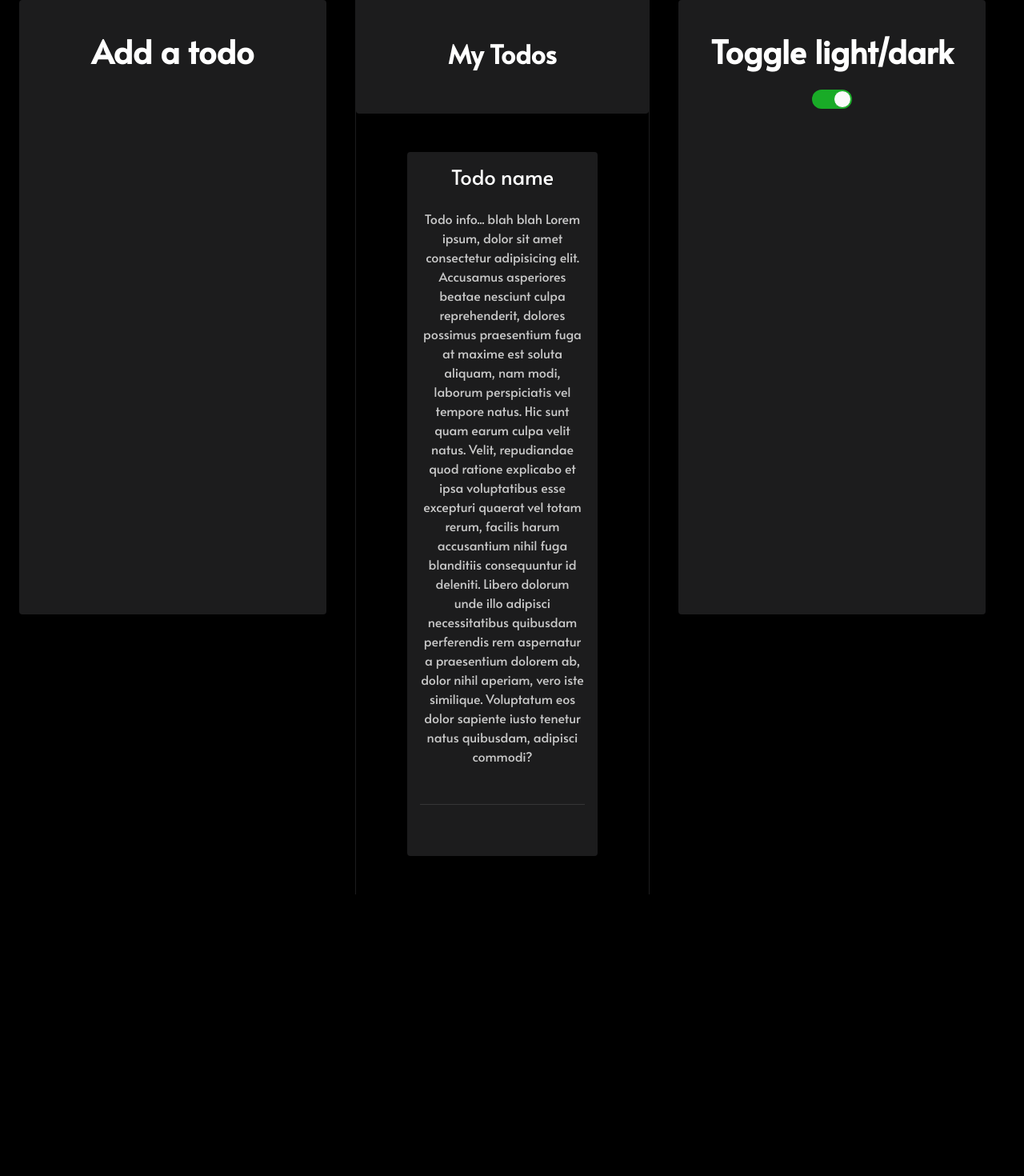
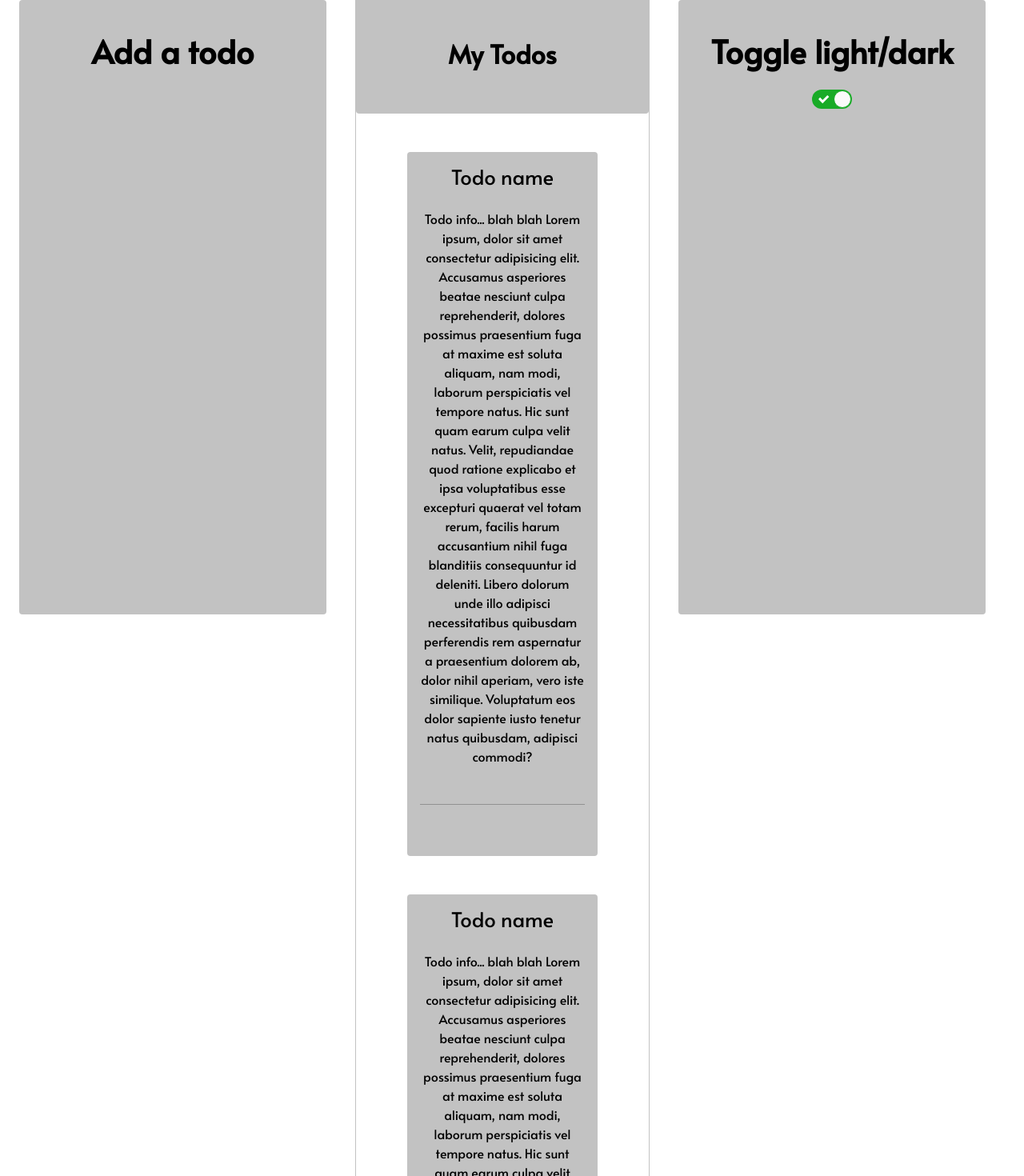
Before and after one commit to NinjaInShade/todo, a React (Create React App) app in the folder client/: page / in a window 1280 px wide. Shown: the top 1470 px of the page at 80% size. Before the commit the page ends 1118 px from the top, so only its background shows below. Built offline with nearby package versions, Linux system fonts and the light colour scheme.

Commit message:
Added light/dark mode toggle + functionality

```diff
--- a/client/public/index.html
+++ b/client/public/index.html
@@ -6,15 +6,10 @@
     <meta name="viewport" content="width=device-width, initial-scale=1" />
     <meta name="description" content="Todo list application with dark/light mode toggle!" />
     <title>Todo App!</title>
-    <link
-      rel="stylesheet"
-      href="https://stackpath.bootstrapcdn.com/bootstrap/5.0.0-alpha1/css/bootstrap.min.css"
-      integrity="sha384-r4NyP46KrjDleawBgD5tp8Y7UzmLA05oM1iAEQ17CSuDqnUK2+k9luXQOfXJCJ4I"
-      crossorigin="anonymous"
-    />
+    <link rel="stylesheet" href="https://stackpath.bootstrapcdn.com/bootstrap/5.0.0-alpha1/css/bootstrap.min.css" integrity="sha384-r4NyP46KrjDleawBgD5tp8Y7UzmLA05oM1iAEQ17CSuDqnUK2+k9luXQOfXJCJ4I" crossorigin="anonymous" />
   </head>
   <link href="https://fonts.googleapis.com/css2?family=Alata&display=swap" rel="stylesheet" />
-  <body style="background-color: #000000;">
+  <body>
     <noscript>You need to enable JavaScript to run this app.</noscript>
     <div id="root"></div>
     <!--
@@ -27,15 +22,7 @@
       To begin the development, run `npm start` or `yarn start`.
       To create a production bundle, use `npm run build` or `yarn build`.
     -->
-    <script
-      src="https://cdn.jsdelivr.net/npm/popper.js@1.16.0/dist/umd/popper.min.js"
-      integrity="sha384-Q6E9RHvbIyZFJoft+2mJbHaEWldlvI9IOYy5n3zV9zzTtmI3UksdQRVvoxMfooAo"
-      crossorigin="anonymous"
-    ></script>
-    <script
-      src="https://stackpath.bootstrapcdn.com/bootstrap/5.0.0-alpha1/js/bootstrap.min.js"
-      integrity="sha384-oesi62hOLfzrys4LxRF63OJCXdXDipiYWBnvTl9Y9/TRlw5xlKIEHpNyvvDShgf/"
-      crossorigin="anonymous"
-    ></script>
+    <script src="https://cdn.jsdelivr.net/npm/popper.js@1.16.0/dist/umd/popper.min.js" integrity="sha384-Q6E9RHvbIyZFJoft+2mJbHaEWldlvI9IOYy5n3zV9zzTtmI3UksdQRVvoxMfooAo" crossorigin="anonymous"></script>
+    <script src="https://stackpath.bootstrapcdn.com/bootstrap/5.0.0-alpha1/js/bootstrap.min.js" integrity="sha384-oesi62hOLfzrys4LxRF63OJCXdXDipiYWBnvTl9Y9/TRlw5xlKIEHpNyvvDShgf/" crossorigin="anonymous"></script>
   </body>
 </html>
--- a/client/src/App.js
+++ b/client/src/App.js
@@ -1,13 +1,13 @@
-import React from "react";
+import React, { useState } from "react";
 import "./App.css";
 
 import Home from "./pages/Home";
 
 const lightTheme = {
-  light: "#FFFFFF",
+  light: "#000000",
   mid: "#89898D",
-  dark: "#F2F2F7",
-  darkest: "#000000",
+  dark: "#c9c9c9",
+  darkest: "#c2c2c2",
   contrast: "#3B82F7",
 };
 
@@ -20,9 +20,25 @@ const darkTheme = {
 };
 
 function App() {
+  // true = dark || false = light
+  const [theme, setTheme] = useState(false);
+
+  function changeHandler() {
+    const bg = document.body;
+    if (theme) {
+      bg.classList.remove("dark");
+      bg.classList.add("light");
+    }
+    if (!theme) {
+      bg.classList.remove("light");
+      bg.classList.add("dark");
+    }
+    setTheme(!theme);
+  }
+
   return (
     <React.Fragment>
-      <Home dark={darkTheme} light={lightTheme} />
+      <Home dark={darkTheme} light={lightTheme} theme={theme} changeHandler={changeHandler} />
     </React.Fragment>
   );
 }
--- a/client/src/components/Card.js
+++ b/client/src/components/Card.js
@@ -3,19 +3,19 @@ import "./Card.css";
 
 export default function Card(props) {
   // eslint-disable-next-line
-  const { dark, light, w, h, title, children, todo } = props;
+  const { w, h, title, children, todo, colour } = props;
 
   return (
-    <div className={todo ? "mx-auto rounded my-5 py-3 px-3 cardContainer" : "mx-auto rounded py-3 px-3 cardContainer"} style={{ width: w, height: h ? h : "auto", backgroundColor: dark.darkest }}>
+    <div className={todo ? "mx-auto rounded my-5 py-3 px-3 cardContainer" : "mx-auto rounded py-3 px-3 cardContainer"} style={{ width: w, height: h ? h : "auto", backgroundColor: colour.darkest }}>
       {todo ? (
-        <h2 className="pb-3" style={{ color: dark.light }}>
+        <h2 className="pb-3" style={{ color: colour.light }}>
           {title}
         </h2>
       ) : (
         title
       )}
-      {todo ? <p style={{ color: dark.mid }}>{children}</p> : children}
-      {todo && <hr className="my-5" style={{ color: dark.dark }} />}
+      {todo ? <p style={{ color: colour === "dark" ? colour.mid : colour.light }}>{children}</p> : children}
+      {todo && <hr className="my-5" style={{ color: colour === "dark" ? colour.dark : colour.light }} />}
     </div>
   );
 }
--- a/client/src/index.css
+++ b/client/src/index.css
@@ -5,6 +5,10 @@ body {
   -moz-osx-font-smoothing: grayscale;
 }
 
-code {
-  font-family: source-code-pro, Menlo, Monaco, Consolas, "Courier New", monospace;
+.dark {
+  background-color: #000000;
 }
+
+.light {
+  background-color: #dedede;
+}
--- a/client/src/pages/Home.js
+++ b/client/src/pages/Home.js
@@ -1,4 +1,4 @@
-import React, { useState } from "react";
+import React from "react";
 import "./Home.css";
 import "react-toggle/style.css";
 
@@ -6,35 +6,24 @@ import Toggle from "react-toggle";
 import Card from "../components/Card";
 
 export default function Home(props) {
-  // true = dark || false = light
-  const [theme, setTheme] = useState(false);
+  const { dark, light, theme, changeHandler } = props;
 
-  function themeChangeHandler() {
-    setTheme(!theme);
-  }
+  const colour = theme ? dark : light;
 
   const toggle = (
     <div className="mx-auto mt-4">
-      <Toggle
-        defaultChecked={!theme}
-        icons={{
-          checked: null,
-          unchecked: null,
-        }}
-        onChange={themeChangeHandler}
-      />
+      <Toggle defaultChecked={!theme} onChange={changeHandler} />
     </div>
   );
-  const { dark, light } = props;
 
   const column1 = (
-    <h1 className="font-weight-bold pt-4 bigger" style={{ color: dark.light }}>
+    <h1 className="font-weight-bold pt-4 bigger" style={{ color: colour.light }}>
       Add a todo
     </h1>
   );
 
   const column3 = (
-    <h1 className="font-weight-bold pt-4 bigger" style={{ color: dark.light }}>
+    <h1 className="font-weight-bold pt-4 bigger" style={{ color: colour.light }}>
       Toggle light/dark
     </h1>
   );
@@ -44,15 +33,15 @@ export default function Home(props) {
       {/* Add todo column */}
       <div className="col sticky-top vh-100 d-flex flex-column align-items-end">
         <section className="mx-4">
-          <Card dark={dark} light={light} h="96vh" w="30vw" title={column1}></Card>
+          <Card colour={colour} h="96vh" w="30vw" title={column1}></Card>
         </section>
       </div>
 
       {/* List of todos column */}
-      <div className="col d-flex flex-column align-items-center  middleBorder px-0" style={{ borderColor: dark.darkest }}>
+      <div className="col d-flex flex-column align-items-center  middleBorder px-0" style={{ borderColor: colour ? colour.darkest : colour.mid }}>
         {/* Heading */}
-        <section className="sticky-top w-100 py-5 rounded-bottom" style={{ backgroundColor: dark.darkest }}>
-          <h1 className="font-weight-bold" style={{ color: dark.light }}>
+        <section className="sticky-top w-100 py-5 rounded-bottom" style={{ backgroundColor: colour.darkest }}>
+          <h1 className="font-weight-bold" style={{ color: colour.light }}>
             My Todos
           </h1>
         </section>
@@ -60,7 +49,17 @@ export default function Home(props) {
         {/* Todos */}
         <section className="w-100 px-4">
           {/* Map every todo */}
-          <Card w="75%" dark={dark} light={light} title="Todo name" todo>
+          <Card colour={colour} w="75%" title="Todo name" todo>
+            Todo info... blah blah Lorem ipsum, dolor sit amet consectetur adipisicing elit. Accusamus asperiores beatae nesciunt culpa reprehenderit, dolores possimus praesentium fuga at maxime est soluta aliquam, nam modi, laborum perspiciatis vel
+            tempore natus. Hic sunt quam earum culpa velit natus. Velit, repudiandae quod ratione explicabo et ipsa voluptatibus esse excepturi quaerat vel totam rerum, facilis harum accusantium nihil fuga blanditiis consequuntur id deleniti. Libero
+            dolorum unde illo adipisci necessitatibus quibusdam perferendis rem aspernatur a praesentium dolorem ab, dolor nihil aperiam, vero iste similique. Voluptatum eos dolor sapiente iusto tenetur natus quibusdam, adipisci commodi?
+          </Card>
+          <Card colour={colour} w="75%" title="Todo name" todo>
+            Todo info... blah blah Lorem ipsum, dolor sit amet consectetur adipisicing elit. Accusamus asperiores beatae nesciunt culpa reprehenderit, dolores possimus praesentium fuga at maxime est soluta aliquam, nam modi, laborum perspiciatis vel
+            tempore natus. Hic sunt quam earum culpa velit natus. Velit, repudiandae quod ratione explicabo et ipsa voluptatibus esse excepturi quaerat vel totam rerum, facilis harum accusantium nihil fuga blanditiis consequuntur id deleniti. Libero
+            dolorum unde illo adipisci necessitatibus quibusdam perferendis rem aspernatur a praesentium dolorem ab, dolor nihil aperiam, vero iste similique. Voluptatum eos dolor sapiente iusto tenetur natus quibusdam, adipisci commodi?
+          </Card>
+          <Card colour={colour} w="75%" title="Todo name" todo>
             Todo info... blah blah Lorem ipsum, dolor sit amet consectetur adipisicing elit. Accusamus asperiores beatae nesciunt culpa reprehenderit, dolores possimus praesentium fuga at maxime est soluta aliquam, nam modi, laborum perspiciatis vel
             tempore natus. Hic sunt quam earum culpa velit natus. Velit, repudiandae quod ratione explicabo et ipsa voluptatibus esse excepturi quaerat vel totam rerum, facilis harum accusantium nihil fuga blanditiis consequuntur id deleniti. Libero
             dolorum unde illo adipisci necessitatibus quibusdam perferendis rem aspernatur a praesentium dolorem ab, dolor nihil aperiam, vero iste similique. Voluptatum eos dolor sapiente iusto tenetur natus quibusdam, adipisci commodi?
@@ -71,7 +70,7 @@ export default function Home(props) {
       {/* Dark/Light mode toggle column */}
       <div className="col sticky-top vh-100 d-flex flex-column align-items-start">
         <section className="mx-4">
-          <Card dark={dark} light={light} h="96vh" w="30vw" title={column3}>
+          <Card colour={colour} h="96vh" w="30vw" title={column3}>
             {toggle}
           </Card>
         </section>
```
